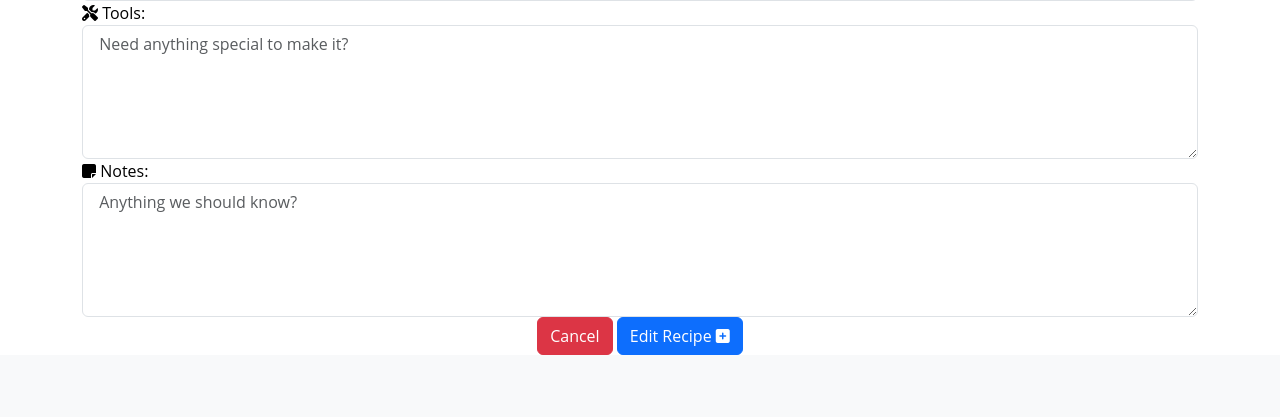
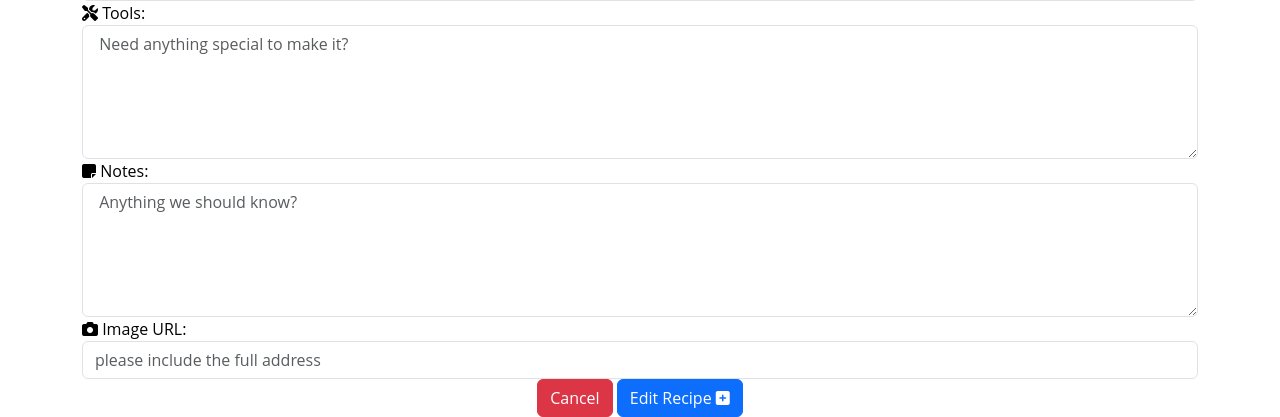
Before and after one commit to Dominic-wells/Milestone-Project-3-Middle-earth-Meals, a Flask app: template templates/edit_recipe.html in a window 1280 px wide. Shown: the part 941-1358 px from the top of the page. Before the commit the page ends 1296 px from the top, so only its background shows below. Run offline with Flask 2, Linux system fonts and the light colour scheme; the template is opened without the code that fills it, so the values that code supplies are empty; some libraries are stand-ins or nearby versions.

Commit message:
Add URL image +assability

```diff
--- a/templates/edit_recipe.html
+++ b/templates/edit_recipe.html
@@ -1,5 +1,4 @@
-{% extends "base.html" %}
-{% block content %}
+{% extends "base.html" %} {% block content %}
 
 <div class="container mt-5">
   <form action="{{ url_for('edit_recipe', recipe_id=recipe._id) }}" method="POST">
@@ -7,55 +6,69 @@
     <p class="text-center">Just change want you want to change.</p>
     <div class="form-group">
       <label for="Category_name"><i class="fas fa-utensils"></i> Style Of Food:</label>
-            <select id="Category_name" name="Category_name" class="form-control validate" required>
+      <select id="Category_name" name="Category_name" class="form-control validate" required
+        aria-label="Select the style of food" title="Select the style of food">
         <option value="" disabled>Choose your option</option>
-                {% for category in categories %}
-                {% if category.Category_name == recipe.Category_name %}
-                <option value="{{category.Category_name}}" selected>{{category.Category_name}}</option>
+        {% for category in categories %} {% if category.Category_name ==
+        recipe.Category_name %}
+        <option value="{{category.Category_name}}" selected>
+          {{category.Category_name}}
+        </option>
         {% else %}
-                <option value="{{category.Category_name}}">{{category.Category_name}}</option>
-                {% endif %}
-                {% endfor %}
+        <option value="{{category.Category_name}}">
+          {{category.Category_name}}
+        </option>
+        {% endif %} {% endfor %}
       </select>
     </div>
     <div class="form-group">
       <label for="Name"><i class="fas fa-clipboard"></i> Recipe Name:</label>
-            <input type="text" id="Name" name="Name" class="form-control" minlength="6" maxlength="55"
-                value="{{recipe.Name}}" placeholder=" Rename your meal" required />
+      <input type="text" id="Name" name="Name" class="form-control" minlength="6" maxlength="55" value="{{recipe.Name}}"
+        placeholder=" Rename your meal" aria-label="Enter the new recipe name" title="Enter the new recipe name"
+        required />
     </div>
     <div class="form-group">
       <label for="Description"><i class="fas fa-info"></i> Description:</label>
       <input type="text" id="Description" name="Description" class="form-control" minlength="6" maxlength="55"
-                value="{{recipe.Description}}" placeholder=" Tell is something about your meal" required />
+        value="{{recipe.Description}}" placeholder=" Tell is something about your meal"
+        aria-label="Enter the new description" title="Enter the new description" required />
     </div>
     <div class="form-group">
       <label for="Ingredients"><i class="fas fa-carrot"></i> Ingredients:</label>
       <textarea name="Ingredients" id="Ingredients" class="form-control" rows="10"
-                placeholder=" Add each ingredient on a new line" required>
+        placeholder=" Add each ingredient on a new line" aria-label="Enter the new ingredients"
+        title="Enter the new ingredients" required>
                 {{-recipe.Ingredients-}}
             </textarea>
     </div>
     <div class="form-group">
       <label for="preparation_steps"><i class="fas fa-book-open"></i> Preparation Steps:</label>
       <textarea name="Preparation_steps" id="Preparation_steps" class="form-control" rows="10"
-                placeholder=" Add each step on a new line" required>
+        placeholder=" Add each step on a new line" aria-label="Enter the new preparation steps"
+        title="Enter the new preparation steps" required>
                 {{-recipe.Preparation_steps-}}
             </textarea>
     </div>
     <div class="form-group">
       <label for="Tools"><i class="fas fa-tools"></i> Tools:</label>
-            <textarea name="Tools" id="Tools" class="form-control" rows="5"
-                placeholder=" Need anything special to make it?">
+      <textarea name="Tools" id="Tools" class="form-control" rows="5" placeholder=" Need anything special to make it?"
+        aria-label="Enter any tools changes" title="Enter any tools changes">
                 {{-recipe.Tools-}}
             </textarea>
     </div>
     <div class="form-group">
       <label for="Notes"><i class="fas fa-sticky-note"></i> Notes:</label>
-            <textarea name="Notes" id="Notes" class="form-control" rows="5" placeholder=" Anything we should know?">
+      <textarea name="Notes" id="Notes" class="form-control" rows="5" placeholder=" Anything we should know?"
+        aria-label="Enter any note changes" title="Enter any note changes">
                 {{-recipe.Notes-}}
             </textarea>
     </div>
-        <div align="center">
+    <div class="form-group">
+      <label for="image_url"><i class="fas fa-camera"></i> Image URL:</label>
+      <input type="text" name="image_url" id="image_url" class="form-control"
+        placeholder="please include the full address" value="{{recipe.image_url}}" />
+    </div>
+    <div align=" center">
       <a href="{{ url_for('get_recipes') }}" class="btn btn-danger">Cancel</a>
       <button type="submit" class="btn btn-primary">
         Edit Recipe <i class="fas fa-plus-square"></i>
@@ -64,5 +77,4 @@
   </form>
 </div>
 
-
 {% endblock %}
```
Lines whose indentation alone changed are shown as unchanged.
